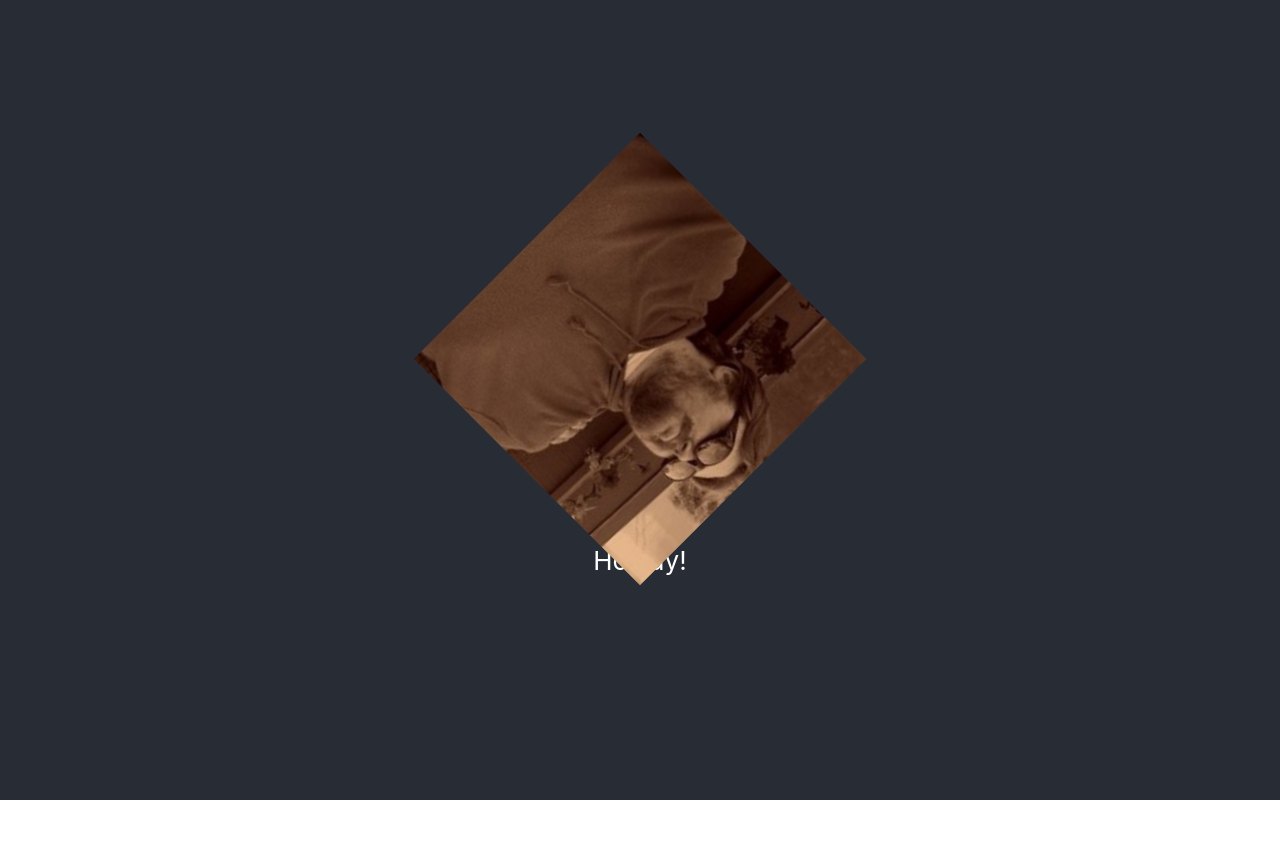
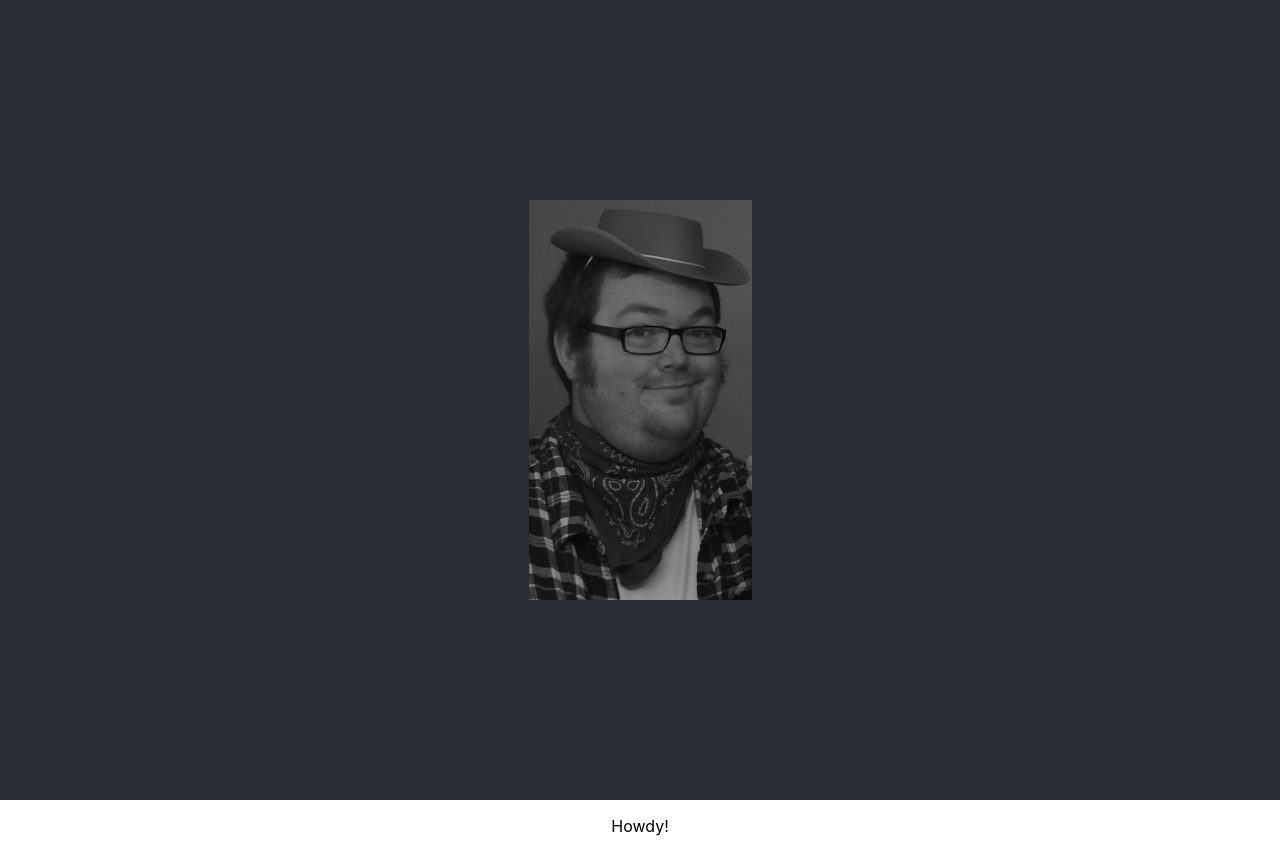
Before and after one commit to caclowers/homepage, a React (Create React App) app: page / in a window 1280 px wide. Before the commit the page ends 800 px from the top, so only its background shows below. Built offline with nearby package versions, Linux system fonts and the light colour scheme.

Commit message:
tremble animation on pic

```diff
--- a/src/App.css
+++ b/src/App.css
@@ -3,7 +3,7 @@
 }
 
 .App-logo {
-  animation: App-logo-spin infinite 20s linear;
+  background-color: #282c34;
   height: 40vmin;
 }
 
@@ -22,11 +22,17 @@
   color: #61dafb;
 }
 
-@keyframes App-logo-spin {
-  from {
-    transform: rotate(0deg);
-  }
-  to {
-    transform: rotate(360deg);
-  }
+
+@keyframes trembling {
+	0% {transform: translateX(0) rotate(0deg);}
+	20% {transform: translateX(-10px) rotate(-2deg);}
+	40% {transform: translateX(10px) rotate(2deg);}
+	60% {transform: translateX(-10px) rotate(-2deg); }
+	80% {transform: translateX(10px) rotate(2deg);}
+	100%{transform: translateY(0) rotate(0deg);}
 }
+
+.trembling {
+  height: 400px;
+	animation: trembling 5s ease-in-out infinite;
+}
--- a/src/App.js
+++ b/src/App.js
@@ -7,6 +7,9 @@ class App extends Component {
     return (
       <div className="App">
         <Header />
+        <p>
+            Howdy!
+          </p>
       </div>
     );
   }
--- a/src/components/Header.js
+++ b/src/components/Header.js
@@ -1,19 +1,13 @@
 import React, { Component } from 'react';
-import logo from '../casey.jpeg';
+import logo from '../cowboy.jpeg';
 import '../App.css';
 
 class Header extends Component {
   render() {
     return (
-      <div className="App">
         <header className="App-header">
-          <img src={logo} className="App-logo" alt="logo" />
-          <p>
-            Howdy!
-          </p>
-
+          <img className="trembling App-logo" src={logo} alt="logo" />
         </header>
-      </div>
     );
   }
 }
```
Also changed, not shown: src/cowboy.jpeg (added).
